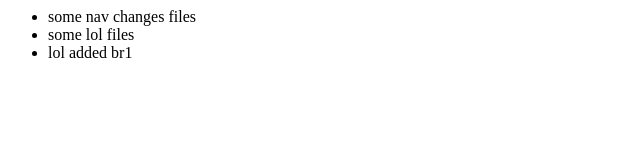
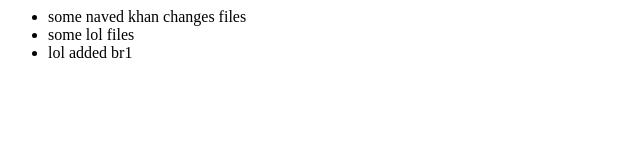
Before and after one commit to navedbc/newGitTest, a plain HTML site: page index.html in a window 1280 px wide. Shown: the full height of the page, 0-640 px from the left. Drawn offline with Linux system fonts and the light colour scheme.

Commit message:
commit by nav

```diff
--- a/index.html
+++ b/index.html
@@ -1,6 +1,6 @@
 <html>
 <ul>
-<li>some nav changes files</li>
+<li>some naved khan changes files</li>
 <li>some lol files</li>
 <li>lol added br1</li>
 </ul>
```
